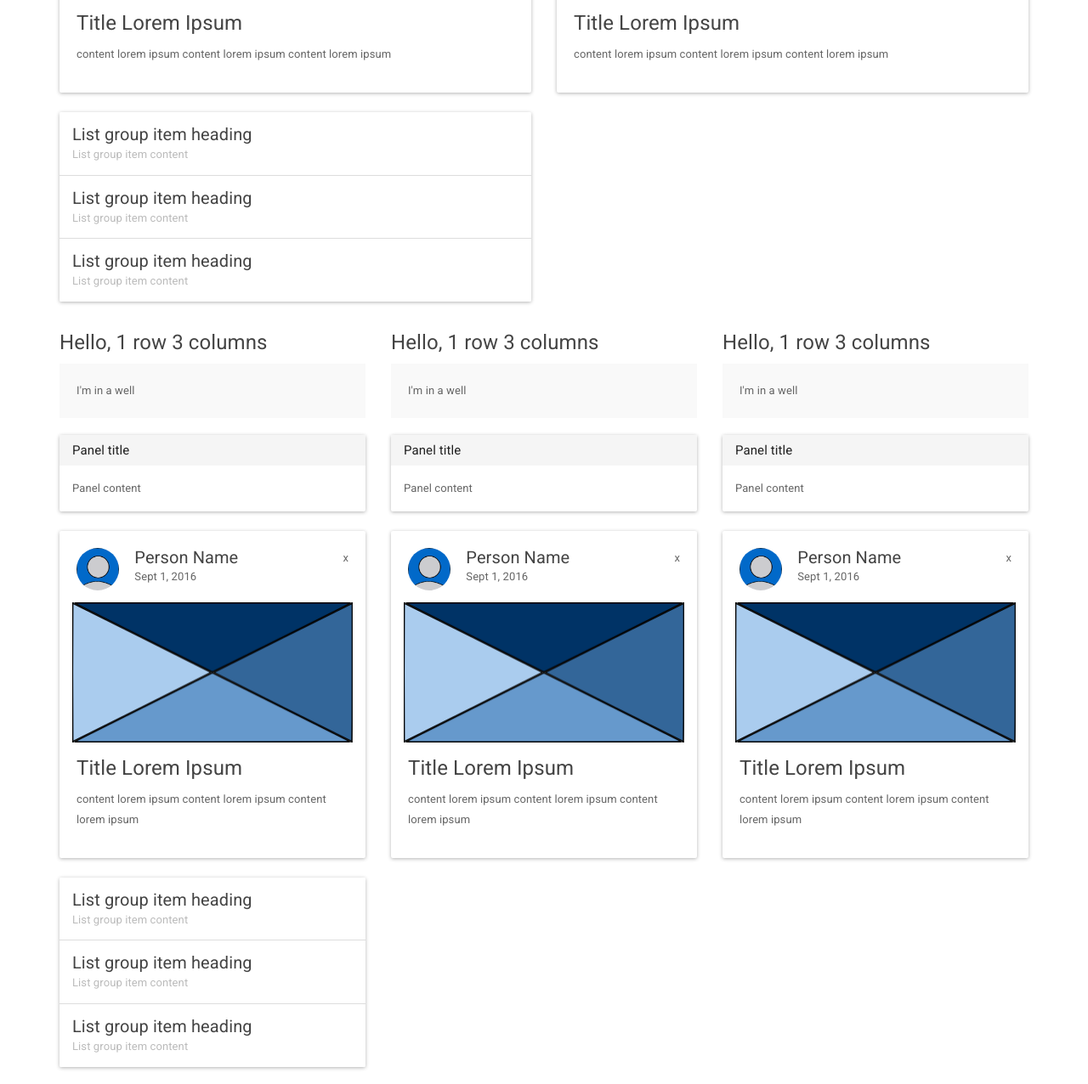
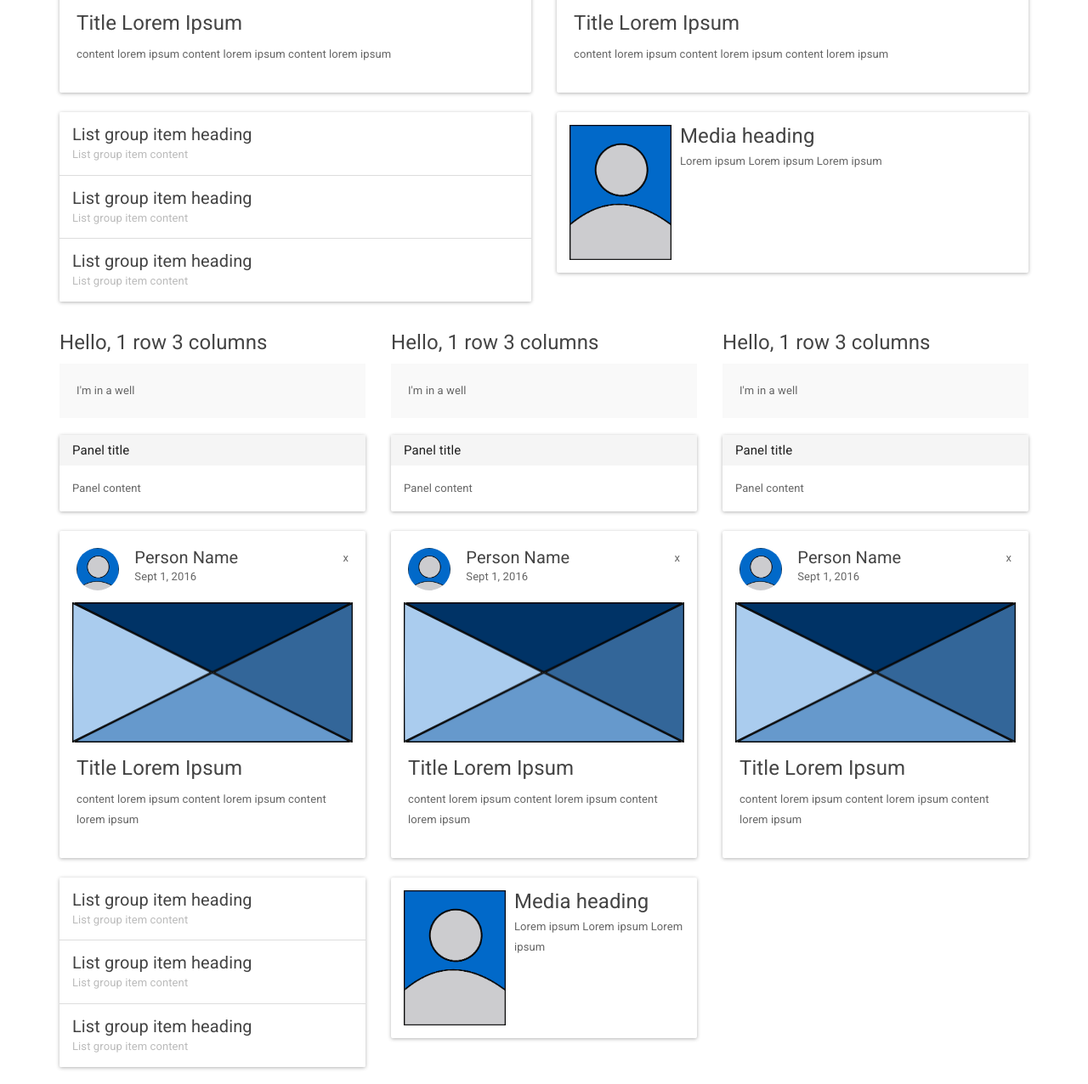
Before and after one commit to kukuhsain/learn-bootstrap-sass, a website: page index.html in a window 1280 px wide. Shown: the part 1901-3177 px from the top of the page at 85% size. Drawn offline with Linux system fonts and the light colour scheme.

Commit message:
Add some simple samples of media wrapped with panel in index.html

```diff
--- a/index.html
+++ b/index.html
@@ -190,6 +190,22 @@
               </div>
             </div>
           </div>
+
+          <div class="panel panel-default">
+            <div class="panel-body">
+              <div class="media">
+                <div class="media-left">
+                  <a href="#">
+                    <img class="media-object" src="/images/blue-person.png" width="120">
+                  </a>
+                </div>
+                <div class="media-body">
+                  <h4 class="media-heading">Media heading</h4>
+                  Lorem ipsum Lorem ipsum Lorem ipsum
+                </div>
+              </div>
+            </div>
+          </div>
         </div>
       </div>
 
@@ -279,6 +295,22 @@
               <div class="caption">
                 <h4>Title Lorem Ipsum</h4>
                 <p>content lorem ipsum content lorem ipsum content lorem ipsum</p>
+              </div>
+            </div>
+          </div>
+
+          <div class="panel panel-default">
+            <div class="panel-body">
+              <div class="media">
+                <div class="media-left">
+                  <a href="#">
+                    <img class="media-object" src="/images/blue-person.png" width="120">
+                  </a>
+                </div>
+                <div class="media-body">
+                  <h4 class="media-heading">Media heading</h4>
+                  Lorem ipsum Lorem ipsum Lorem ipsum
+                </div>
               </div>
             </div>
           </div>
```
